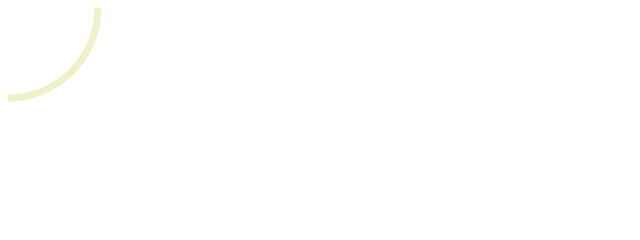
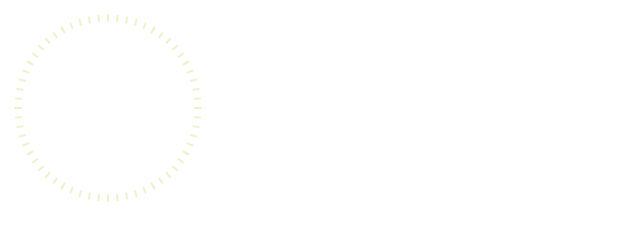
Before and after one commit to luizfilho46/svg-mtk, a plain HTML site: page index.html in a window 1280 px wide. Shown: the whole page, without its empty margins (0-640 px from the left). Drawn offline with Linux system fonts and the light colour scheme.

Commit message:
circle minute and circle hour

```diff
--- a/index.html
+++ b/index.html
@@ -5,8 +5,30 @@
         <link rel="stylesheet" href="style.css" />
     </head>
     <body>
-        <svg width="200" height="200" view-box="-100 -100 200 200">
-            <circle cx="0" cy="0" r="90" fill="transparent" stroke="#f0f0c9" stroke-width="7" />
+        <svg width="200" height="200" viewBox="-100 -100 200 200">
+            <circle
+                cx="0"
+                cy="0"
+                r="90"
+                fill="transparent"
+                stroke="#f0f0c9"
+                stroke-width="7"
+                stroke-dasharray="0.2 0.8"
+                stroke-dashoffset="0.1"
+                pathLength="60"
+            />
+            <circle
+                cx="0"
+                cy="0"
+                r="90"
+                fill="transparent"
+                stroke="#f0f0c9"
+                stroke-width="7"
+                stroke-dasharray="0.2 4.8"
+                stroke-dashoffset="0.1"
+                pathLength="60"
+            />
+
         </svg>
         <script src="script.js"></script>
     </body>
--- a/style.css
+++ b/style.css
@@ -0,0 +1,15 @@
+.hour-maker {
+    fill: transparent;
+    stroke: #f0f0c9;
+    stroke-width: 7;
+    stroke-dasharray: 0.2 4.8;
+    stroke-dashoffset: 0.1;
+}
+
+.minute-marker {
+    fill: transparent;
+    stroke: #0f0e0e;
+    stroke-width: 7;
+    stroke-dasharray: 0.2 0.8;
+    stroke-dashoffset: 0.1;
+}
```
